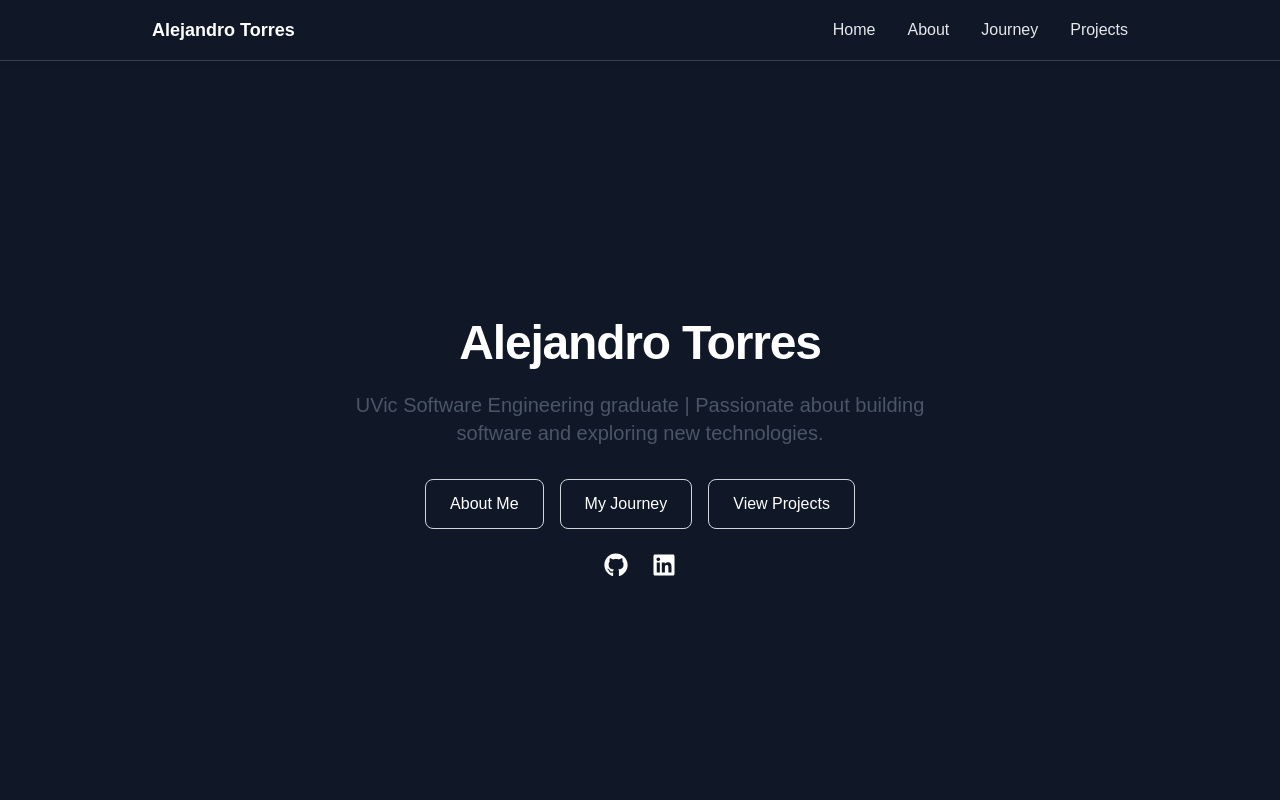
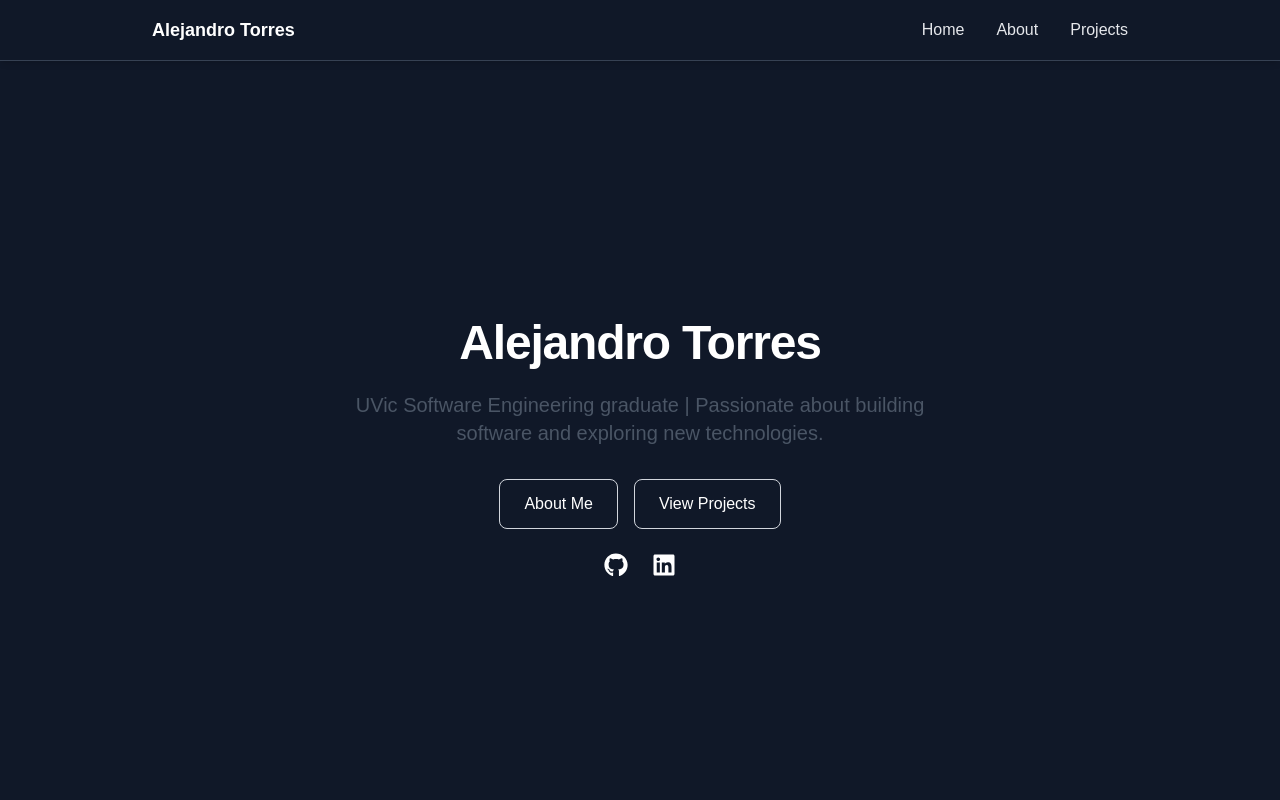
Before and after one commit to Ale-Torres/my-portfolio, a Next.js app: page / in a window 1280 px wide. Shown: the top 800 px of the page. Built offline with nearby package versions, Linux system fonts and the light colour scheme.

Commit message:
Fixing SW Journey Section

```diff
--- a/src/app/page.tsx
+++ b/src/app/page.tsx
@@ -17,7 +17,6 @@ export default function Home() {
           <div className="flex items-center gap-8 font-medium">
             <a href="#hero" className="text-gray-200 hover:text-white transition-colors">Home</a>
             <a href="#about" className="text-gray-200 hover:text-white transition-colors">About</a>
-            <a href="#journey" className="text-gray-200 hover:text-white transition-colors">Journey</a>
             <a href="#projects" className="text-gray-200 hover:text-white transition-colors">Projects</a>
           </div>
         </div>
@@ -40,12 +39,6 @@ export default function Home() {
             className="rounded-lg border border-gray-300 px-6 py-3 hover:bg-gray-100 transition"
           >
             About Me
-          </a>
-
-          <a
-            href="#journey"
-            className="rounded-lg border border-gray-300 px-6 py-3 hover:bg-gray-100 transition">
-            My Journey
           </a>
 
           <a
@@ -123,8 +116,9 @@ export default function Home() {
 
       </section>
 
+
       {/* ===== Engineering Journey Section ===== */}
-      <section id="journey" className="bg-gray-900 py-24">
+      <section id="journey" className="hidden md:block bg-gray-900 py-24">
         <div className="mx-auto max-w-5xl px-6">
 
           <h2 className="text-3xl font-bold text-center text-white">
```
